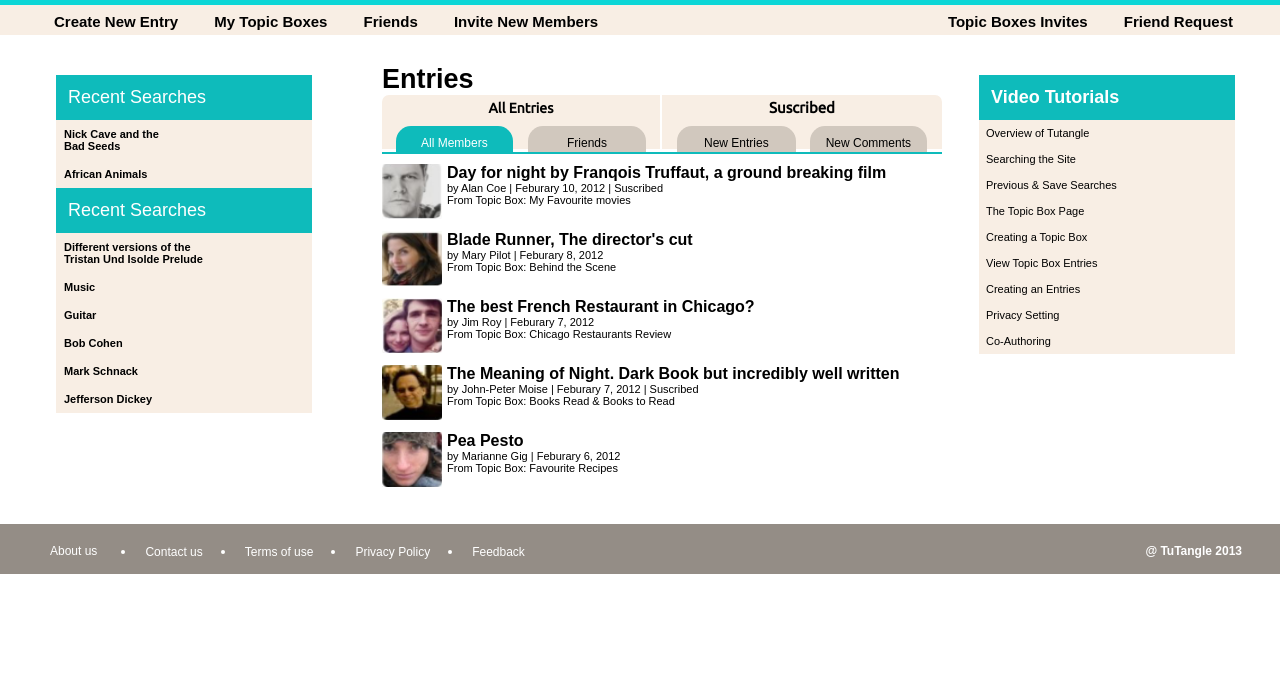
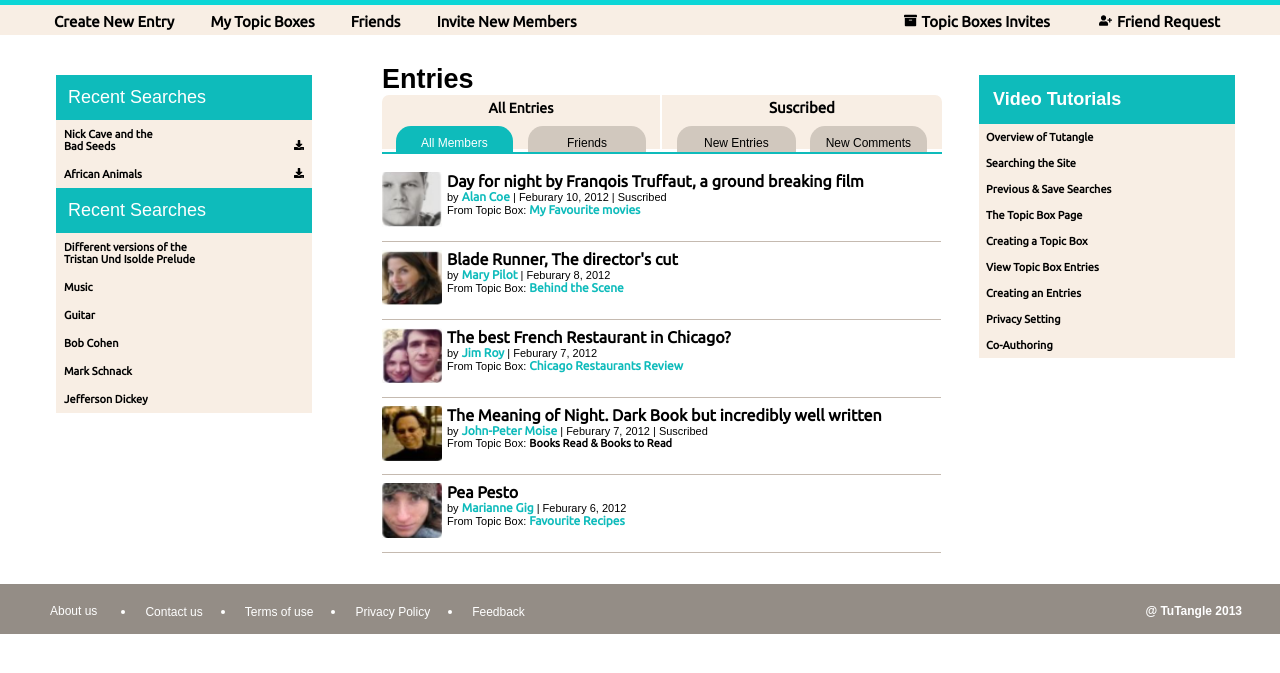
Before and after one commit to revosambat/Tutangle-Homepage, a plain HTML site: page index.html in a window 1280 px wide. Shown: the part 85-758 px from the top of the page. Drawn offline with nearby package versions, Linux system fonts and the light colour scheme.

Commit message:
Finalized

```diff
--- a/index.html
+++ b/index.html
@@ -17,7 +17,7 @@
                 </div>
                 <div class="input_field">
                     <input class = "search" type="search">
-                    <span><input class ="button" type="button" value="Search"></span>
+                    <span><input type="button" value="Search"></span>
                 </div>
                 <div class="home_logout">
                     <p id= "Joe_Lurros">Joe Burros</p><br>
@@ -36,8 +36,8 @@
             <span><a id = "nav_option" href="InviteNewMember.html"><strong>Invite New Members</strong></a></span>
         </div>
         <div class="navigation-barright">
-            <span><a href="TopicBoxes.html"><strong>Topic Boxes Invites</strong></a></span>
-            <span><a href="FriendRequest.html"><strong>Friend Request</strong></a>
+            <span><a href="TopicBoxes.html"><img src="images/archive-solid.svg"><strong>Topic Boxes Invites</strong></a></span>
+            <span><a href="FriendRequest.html"><img src="images/user-plus-solid.svg"><strong>Friend Request</strong></a>
             </span>
         </div>
     </div>
@@ -46,8 +46,8 @@
             <ul>
                 <li class="recent_search">Recent Searches</li>
                 <li class="recent_option"><strong>Nick Cave and the<br>
-                    Bad Seeds</strong></li>
-                <li class="recent_option"><strong>African Animals</strong>
+                    Bad Seeds</strong><img src=images/download-solid.SVG></li>
+                <li class="recent_option"><strong>African Animals</strong><img src=images/download-solid.SVG></li>
                 <li class="recent_search">Recent Searches</li>
                 <li class="recent_option"><strong>Different versions of the<br>
                 Tristan Und Isolde Prelude</strong></li>
@@ -82,21 +82,31 @@
             </div>
             <div class = "entries_subject">
                 <ul>
-                    <img class="person" src="images/alancoe.PNG"><li><strong>Day for night by Franqois Truffaut, a ground breaking film</strong>
-                    <p>by Alan Coe | Feburary 10, 2012 | Suscribed<br>
-                    From Topic Box: My Favourite movies</p></li><br>
-                    <img class="person" src="images/marypilot.PNG"><li><strong>Blade Runner, The director's cut</strong><br>
-                    <p>by Mary Pilot | Feburary 8, 2012<br>
-                    From Topic Box: Behind the Scene</p><br></li>
-                    <img class="person" src="images/jimroy.PNG"><li><strong>The best French Restaurant in Chicago?</strong><br>
-                    <p>by Jim Roy | Feburary 7, 2012<br>
-                    From Topic Box: Chicago Restaurants Review </p><br></li>
-                    <img class="person" src="images/johnpetermoise.PNG"><li><strong>The Meaning of Night. Dark Book but incredibly well written</strong><br>
-                    <p>by John-Peter Moise | Feburary 7, 2012 | Suscribed<br>
-                    From Topic Box: Books Read & Books to Read</p><br></li>
-                    <img class="person" src="images/mariannegig.PNG"><li><strong>Pea Pesto</strong><br>
-                    <p>by Marianne Gig | Feburary 6, 2012<br>
-                    From Topic Box: Favourite Recipes </p><br></li>
+                    <div class="subject">
+                        <img class="person" src="images/alancoe.PNG"><li><strong>Day for night by Franqois Truffaut, a ground breaking film</strong><br>
+                            <p>by <strong class="stylefont">Alan Coe</strong> | Feburary 10, 2012 | Suscribed<br>
+                            From Topic Box: <strong class="stylefont">My Favourite movies</strong></p></li><br>
+                    </div>
+                    <div class="subject">
+                        <img class="person" src="images/marypilot.PNG"><li><strong>Blade Runner, The director's cut</strong><br>
+                            <p>by <strong class="stylefont">Mary Pilot</strong> | Feburary 8, 2012<br>
+                            From Topic Box: <strong class="stylefont">Behind the Scene</strong></p><br></li>
+                    </div>
+                    <div class="subject">
+                        <img class="person" src="images/jimroy.PNG"><li><strong>The best French Restaurant in Chicago?</strong><br>
+                            <p>by <strong class="stylefont">Jim Roy</strong> | Feburary 7, 2012<br>
+                            From Topic Box: <strong class="stylefont">Chicago Restaurants Review</strong></p><br></li>
+                    </div>
+                    <div class="subject">
+                        <img class="person" src="images/johnpetermoise.PNG"><li><strong>The Meaning of Night. Dark Book but incredibly well written</strong><br>
+                            <p>by <strong class="stylefont">John-Peter Moise</strong> | Feburary 7, 2012 | Suscribed<br>
+                            From Topic Box: <strong class="stlyefont">Books Read & Books to Read</strong></p><br></li>
+                    </div>
+                    <div class="subject">
+                        <img class="person" src="images/mariannegig.PNG"><li><strong>Pea Pesto</strong><br>
+                            <p>by <strong class="stylefont">Marianne Gig</strong> | Feburary 6, 2012<br>
+                            From Topic Box: <strong class="stylefont">Favourite Recipes</strong></p><br></li>
+                    </div>
                 </ul>
             </div>
 
@@ -104,15 +114,15 @@
         <div class="tutorials">
             <h3 class="video_tutorials">Video Tutorials</h3>
             <ul>
-                <li>Overview of Tutangle</li>
-                <li>Searching the Site</li>
-                <li>Previous & Save Searches</li>
-                <li>The Topic Box Page</li>
-                <li>Creating a Topic Box</li>
-                <li>View Topic Box Entries</li>
-                <li>Creating an Entries</li>
-                <li>Privacy Setting</li>
-                <li> Co-Authoring</li>
+                <li><strong>Overview of Tutangle</strong></li>
+                <li><strong>Searching the Site</strong></li>
+                <li><strong>Previous & Save Searches</strong></li>
+                <li><strong>The Topic Box Page</strong></li>
+                <li><strong>Creating a Topic Box</strong></li>
+                <li><strong>View Topic Box Entries</strong></li>
+                <li><strong>Creating an Entries</strong></li>
+                <li><strong>Privacy Setting</strong></li>
+                <li><strong>Co-Authoring</strong></li>
             </ul>
         </div>
     </div>
--- a/style.css
+++ b/style.css
@@ -5,7 +5,7 @@
     padding: 0;
 }
 
-h1, h2, h3, h4, h5, h6 {
+h1, h2, h3, h4, h5, h6, p, strong, li{
     font-family: 'Ubuntu', sans-serif;
 }
 
@@ -17,7 +17,7 @@ body {
     background-color : rgb(12, 214, 214);
     height : 90px;
     font-family: sans-serif;
-    display: absolute;
+    display: static;
 }
 
 .header {
@@ -32,6 +32,10 @@ body {
 
 input[type='button']{
     border: none;
+    border-radius: 10px;
+    padding: 2px 8px 2px 8px;
+    color: rgb(255, 255, 255);
+    background-color: rgb(0, 0, 0);
 }
 
 .heading {
@@ -51,13 +55,6 @@ h1 {
     padding: 30px;
     float: left;
     padding-top: 33px;
-}
-
-.button{
-    border-radius: 10px;
-    padding: 2px 8px 2px 8px;
-    color: rgb(255, 255, 255);
-    background-color: rgb(0, 0, 0);
 }
 
 .search {
@@ -103,7 +100,6 @@ h1 {
     padding: 6px;
     height: none;
     padding-right: 45px;
-
 }
 
 .navigation-barleft a{
@@ -118,10 +114,16 @@ h1 {
 .navigation-barright a {
     padding: 2px;
     padding-left: 30px;
+    padding-right: 15px;
     color: rgb(0, 0, 0);
     text-decoration: none;
     font-family: sans-serif;
     font-size: 15px;
+}
+.navigation-barright img {
+    width: 13px;
+    height: 13px;
+    padding-right: 5px;
 }
 
 .body{
@@ -153,10 +155,16 @@ h1 {
     font-size: 11px;
 }
 
+.recent_option img {
+    width: 10px;
+    height: 10px;
+    float: right;
+}
+
 .entries {
     padding: 25px 25px 20px 30px;
     float: left;
-    height: 440px;
+    height: 500px;
     width: 570px;
     font-family: sans-serif;
 }
@@ -269,6 +277,18 @@ h1 {
 .entries_subject {
     padding-top: 10px;
 }
+.stylefont {
+    color: rgb(14, 187, 187);
+    font-size: 12px;
+}
+
+.subject {
+    border-bottom-style: solid;
+    border-bottom-color: rgb(197, 186, 176);
+    padding-top: 8px;
+    border-bottom-width: 1px;
+    width: 98%;
+}
 
 .entries_subject li{
     padding-bottom: 7px;
@@ -302,7 +322,7 @@ a {
 .video_tutorials {
     background-color: rgb(14, 187, 187);
     font-size: 18px;
-    padding: 12px;
+    padding: 14px;
     font-family: sans-serif;
     color: rgb(255, 255, 255);
 }
```
Also changed, not shown: images/archive-solid.svg (added), images/download-solid.svg (added), images/user-plus-solid.svg (added).
